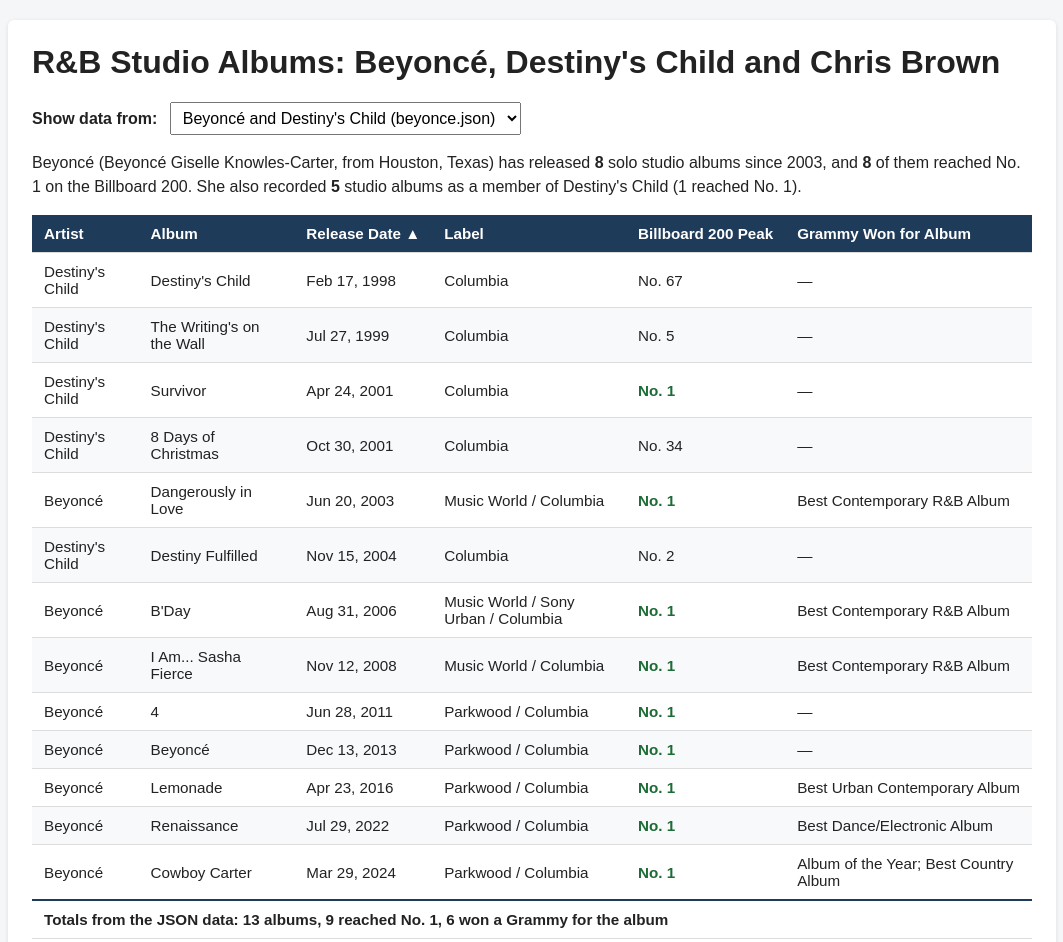
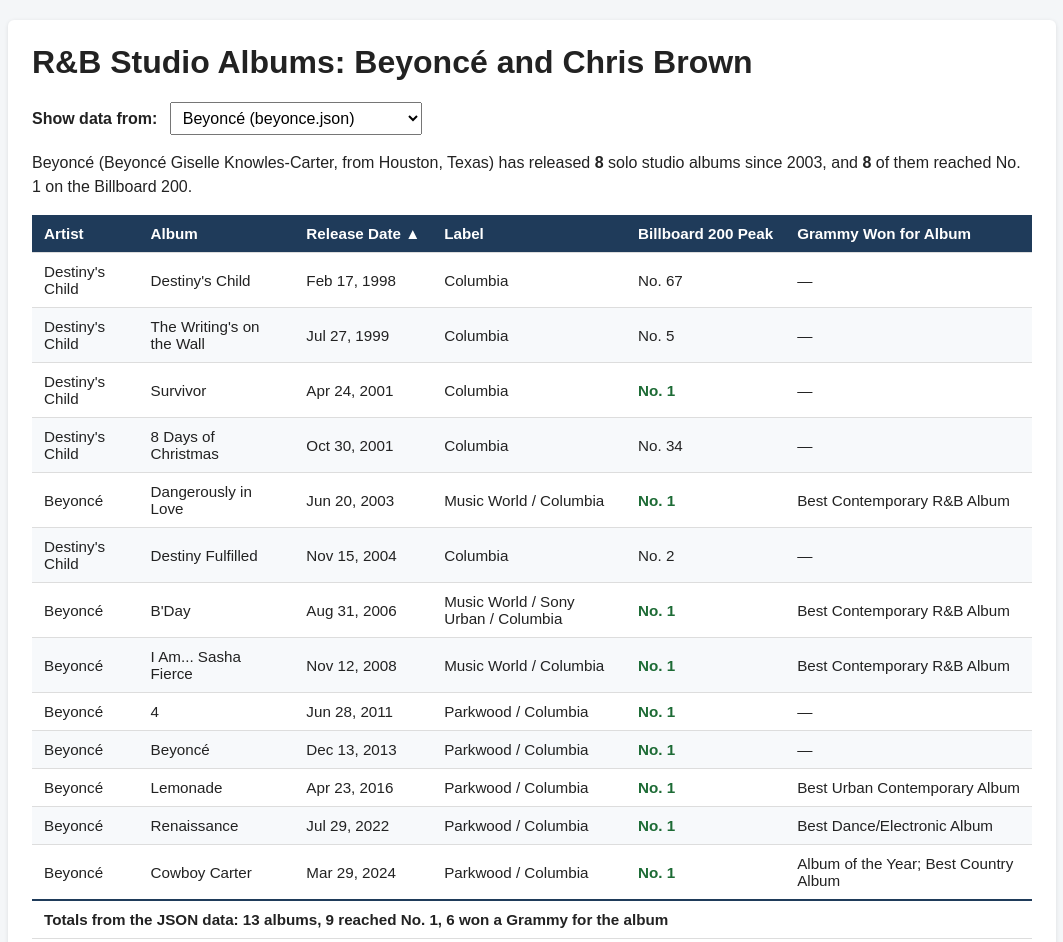
Before and after one commit to tekeyahbennett-coder/COP4813, a plain HTML site: page assignment6.html in a window 1280 px wide. Shown: the top 942 px of the page, without its empty margins (108-1171 px from the left). Drawn offline with Linux system fonts and the light colour scheme.

```diff
--- a/assignment6.html
+++ b/assignment6.html
@@ -53,12 +53,12 @@
 </head>
 <body>
   <main>
-    <h1>R&amp;B Studio Albums: Beyoncé, Destiny's Child and Chris Brown</h1>
+    <h1>R&amp;B Studio Albums: Beyoncé and Chris Brown</h1>
 
     <div class="controls">
       <label for="dataSelect">Show data from:</label>
       <select id="dataSelect">
-        <option value="beyonce.json">Beyoncé and Destiny's Child (beyonce.json)</option>
+        <option value="beyonce.json">Beyoncé (beyonce.json)</option>
         <option value="chrisbrown.json">Chris Brown (chrisbrown.json)</option>
         <option value="both">Both artists (both files)</option>
       </select>
@@ -143,17 +143,10 @@
     function renderSummary(artists) {
       const parts = artists.map(function (a) {
         const solo = a.albums.filter(function (x) { return !x.creditedTo; });
-        const group = a.albums.filter(function (x) { return x.creditedTo; });
         const numberOnes = solo.filter(function (x) { return x.billboard200Peak === 1; }).length;
-        let text = a.artist + " (" + a.fullName + ", from " + a.hometown + ") has released <strong>" +
+        return a.artist + " (" + a.fullName + ", from " + a.hometown + ") has released <strong>" +
           solo.length + "</strong> solo studio albums since " + a.soloDebutYear +
           ", and <strong>" + numberOnes + "</strong> of them reached No. 1 on the Billboard 200.";
-        if (group.length > 0) {
-          const groupOnes = group.filter(function (x) { return x.billboard200Peak === 1; }).length;
-          text += " She also recorded <strong>" + group.length + "</strong> studio albums as a member of " +
-            a.group + " (" + groupOnes + " reached No. 1).";
-        }
-        return text;
       });
       document.getElementById("summary").innerHTML = parts.join("<br>");
     }
```
